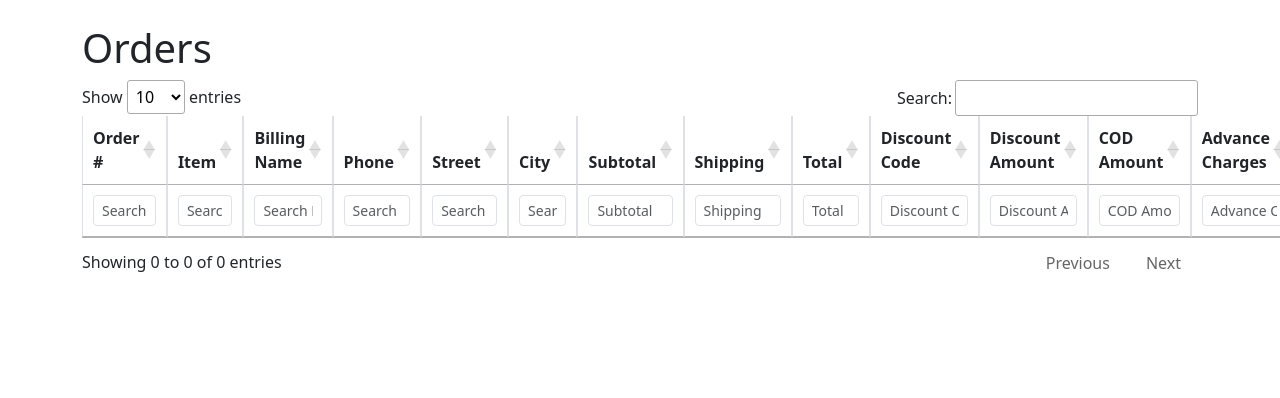
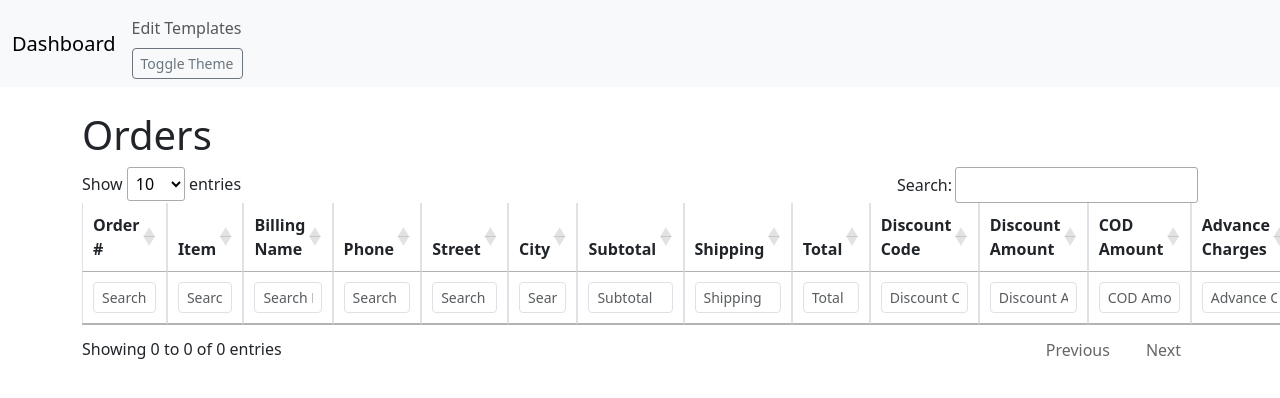
Before and after one commit to m-hassaan-habib/shopify-app, a Flask app: page /orders in a window 1280 px wide; the page is wider, and only the part inside the window is pictured. Shown: the top 398 px of that part. Run offline with Flask 3, Linux system fonts and the light colour scheme; data that the repository does not hold is empty; some libraries are stand-ins or nearby versions.

Commit message:
Add darkmode and template edit functionality

```diff
--- a/routes/routes.py
+++ b/routes/routes.py
@@ -18,6 +18,8 @@ import traceback
 import time
 import tempfile
 import random
+import json
+
 
 logger = get_logger("routes")
 
@@ -25,66 +27,23 @@ logger = get_logger("routes")
 routes = Blueprint("routes", __name__)
 
 
-
-greetings = [
-    "Assalam o Alaikum",
-    "Salam",
-    "Hello",
-    "Hi there",
-    "Dear Customer",
-    "Respected Customer",
-    "Good day",
-    "Warm greetings",
-]
-
-intros = [
-    "Hum Mihraaj Ventures se rabta kar rahe hain.",
-    "Aap se Mihraaj Ventures ki team baat kar rahi hai.",
-    "Yeh message Mihraaj Ventures ki taraf se hai.",
-    "We are reaching out from Mihraaj Ventures.",
-    "This is a follow-up from Mihraaj Ventures.",
-    "You’re receiving this message from Mihraaj Ventures regarding your recent order.",
-    "Ham aap se Mihraaj Ventures ki taraf se raabta kar rahe hain.",
-]
-
-order_lines = [
-  "Aap ne hamari website se {product} ka order diya tha (Order #{order_num}) aur raqam PKR {price}.",
-  "{product} ka order mila hai—Order #{order_num}, amount: PKR {price}.",
-  "Aap ka order {product} (#{order_num}) humay receive hua hai. Total payment: PKR {price}.",
-  "We received your order for {product} (#{order_num}). Total: PKR {price}.",
-  "Your order #{order_num} of {product} has been placed. Amount due: PKR {price}.",
-]
-
-confirmation_requests = [
-    "Meherbani kar ke order confirm kar dein.",
-    "Kindly order ki tasdeeq kar dein.",
-    "Barah-e-karam order ki confirmation kar dein.",
-    "Please confirm your order so we can proceed.",
-    "We kindly request you to confirm your order.",
-    "To process your order quickly, please confirm it.",
-    "Order confirm kar dein taake delivery jald shuru ki ja sake.",
-]
-
-closings = [
-    "Shukriya.",
-    "Bohat shukriya!",
-    "Allah Hafiz.",
-    "Thanks from Mihraaj Ventures!",
-    "We appreciate your response.",
-    "Looking forward to your confirmation.",
-    "Stay safe and thank you!",
-    "Thank you for choosing Mihraaj Ventures.",
-]
+def load_templates():
+    conn = get_connection()
+    with conn.cursor() as c:
+        c.execute("SELECT template_name, content FROM message_templates")
+        rows = c.fetchall()
+    return {r["template_name"]: json.loads(r["content"]) for r in rows}
 
 
-def build_message(name, product, order_num, price):
+def build_message(name, product, order_num, price, templates):
     return (
-        f"{random.choice(greetings)}, *{name or 'Customer'}*,\n\n"
-        f"{random.choice(intros)}\n\n"
-        f"{random.choice(order_lines).format(product=product, order_num=order_num, price=price)}\n\n"
-        f"{random.choice(confirmation_requests)}\n\n"
-        f"{random.choice(closings)}"
+        f"{random.choice(templates['greetings'])}, *{name or 'Customer'}*,\n\n"
+        f"{random.choice(templates['intros'])}\n\n"
+        f"{random.choice(templates['order_lines']).format(product=product, order_num=order_num, price=price)}\n\n"
+        f"{random.choice(templates['confirmation_requests'])}\n\n"
+        f"{random.choice(templates['closings'])}"
     )
+
 
 def human_delay(base=5, variation=3):
     time.sleep(base + random.uniform(0, variation))
@@ -425,12 +384,20 @@ def send_whatsapp():
         batch_size = 2
 
         def send_in_tab(index, user):
+            templates = load_templates()
+
+            greetings = templates["greetings"]
+            intros = templates["intros"]
+            order_lines = templates["order_lines"]
+            confirmation_requests = templates["confirmation_requests"]
+            closings = templates["closings"]
+
             name    = user['billing_name'] or 'Customer'
             product = user['item_name'] or 'your product'
             phone   = user['billing_phone']
             o_num   = user['order_number']
             price   = user['total']
-            message = build_message(name, product, o_num, price)
+            message = build_message(name, product, o_num, price, templates)
             link    = f"https://web.whatsapp.com/send?phone={phone}"
 
             driver.execute_script(f"window.open('{link}','_blank');")
@@ -528,3 +495,30 @@ def delete_all_orders():
         flash(f"Error deleting orders: {str(e)}", "danger")
 
     return redirect(url_for("routes.dashboard", status="total"))
+
+
+@routes.route('/templates')
+def list_templates():
+    conn = get_connection()
+    with conn.cursor() as c:
+        c.execute("SELECT * FROM message_templates")
+        tpl = c.fetchall()
+    return render_template('templates.html', templates=tpl)
+
+
+@routes.route('/templates/<int:tpl_id>', methods=['GET','POST'])
+def edit_template(tpl_id):
+    conn = get_connection()
+    if request.method == 'POST':
+        new_items = request.form.getlist('items')
+        new_content = json.dumps(new_items)
+        with conn.cursor() as c:
+            c.execute("UPDATE message_templates SET content=%s WHERE id=%s", (new_content, tpl_id))
+            conn.commit()
+        flash("Template updated", "success")
+        return redirect(url_for('routes.list_templates'))
+    with conn.cursor() as c:
+        c.execute("SELECT * FROM message_templates WHERE id=%s", (tpl_id,))
+        tpl = c.fetchone()
+        items = json.loads(tpl["content"])
+    return render_template('edit_template.html', template=tpl, items=items)
--- a/templates/base.html
+++ b/templates/base.html
@@ -12,6 +12,20 @@
 
 </head>
 <body>
+    <nav class="navbar navbar-light bg-light mb-4">
+    <div class="container-fluid">
+        <a class="navbar-brand" href="{{ url_for('routes.dashboard') }}">Dashboard</a>
+        <ul class="navbar-nav me-auto">
+        <li class="nav-item">
+            <a class="nav-link" href="{{ url_for('routes.list_templates') }}">Edit Templates</a>
+        </li>
+        <li>
+            <button class="btn btn-sm btn-outline-secondary" id="theme-toggle">Toggle Theme</button>
+        </li>
+        </ul>
+    </div>
+    </nav>
+
     {% with messages = get_flashed_messages(with_categories=true) %}
     {% if messages %}
         <div class="container mt-3">
@@ -25,10 +39,28 @@
     {% endif %}
     {% endwith %}
 
+
     <div class="container mt-4">
         {% block content %}{% endblock %}
     </div>
     <script src="https://cdn.jsdelivr.net/npm/bootstrap@5.3.2/dist/js/bootstrap.bundle.min.js"></script>
     <script src="https://cdn.datatables.net/1.13.6/js/jquery.dataTables.min.js"></script>
+    <script>
+        document.addEventListener("DOMContentLoaded", () => {
+            const toggle = document.getElementById("theme-toggle");
+            const body = document.body;
+
+            if (localStorage.getItem("theme") === "dark") {
+                body.classList.add("dark-mode");
+            }
+
+            toggle.addEventListener("click", () => {
+                body.classList.toggle("dark-mode");
+                localStorage.setItem("theme", body.classList.contains("dark-mode") ? "dark" : "light");
+            });
+        });
+
+    </script>
+
 </body>
 </html>
```
Also changed, not shown: schema.sql (+9 -0 lines), static/css/styles.css (+45 -0 lines), templates/edit_template.html (added, +32 -0 lines), templates/templates.html (added, +9 -0 lines).
